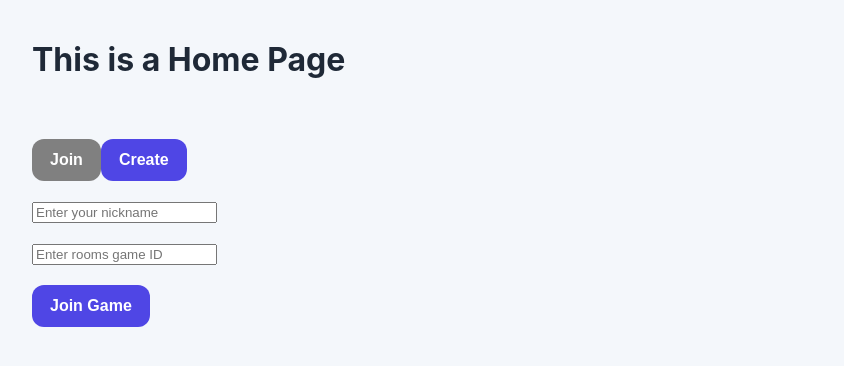
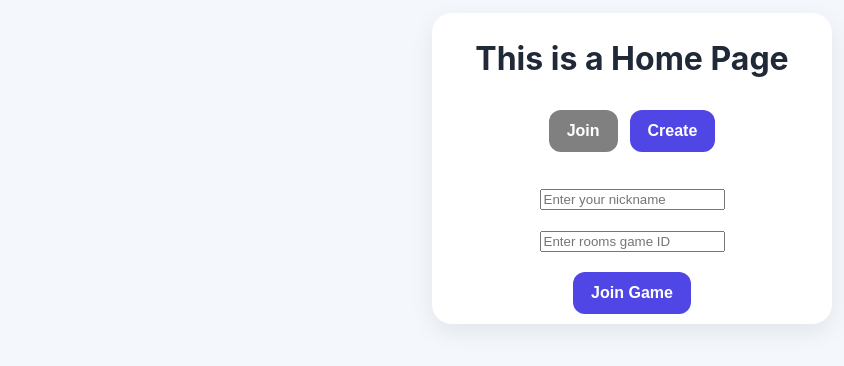
Before and after one commit to miktarn/RememberMeGameReact, a React (Vite) app: page / in a window 1280 px wide. Shown: the top 366 px of the page, without its empty margins (8-852 px from the left). Built offline with nearby package versions, Linux system fonts and the light colour scheme.

Commit message:
Improved styles and username validation

```diff
--- a/src/components/GameScreen.tsx
+++ b/src/components/GameScreen.tsx
@@ -40,7 +40,7 @@ export default function GameScreen(): JSX.Element {
                     const shouldHighlightRed: boolean = shouldBeMarkedActive && player.name === playerName
                     return (
                         <div className={`status`} key={player.name}>
-                            {player.name}: {player.score}
+                            <div className={`username`} >{player.name}</div> : {player.score}
                             {!isGameOver &&
                                 <label className={`status ${shouldHighlightRed ? 'darkred-font-color' : ''}`}>
                                     {shouldBeMarkedActive ? "<- " + seconds : ""}
@@ -79,7 +79,7 @@ function defineBoardSize(layoutSize: number): [number, number] {
     } else if (layoutSize == 40) {
         return [8, 5]
     }
-    return [12, 5]
+    return [10, 6]
 }
 
 function Board({gameState, isMatchingBySuit, checkIfMatching, isGameOver}: BoardProps): JSX.Element {
--- a/src/components/home/CreateNewGameForm.tsx
+++ b/src/components/home/CreateNewGameForm.tsx
@@ -36,7 +36,12 @@ export function CreateNewGameForm(): JSX.Element {
 
     return <form onSubmit={handleSubmit(processSubmitEventData)}>
         <br/>
-        <input {...register("nickname", {required: "Username should not be empty"})} type="text"
+        <input {...register("nickname", {
+            required: "Username should not be empty", maxLength: {
+                value: 14,
+                message: "Nickname must be at most 14 characters long",
+            }
+        })} type="text"
                placeholder="Enter your nickname">
         </input><br/><br/>
         {errors.nickname && <>
@@ -56,7 +61,7 @@ export function CreateNewGameForm(): JSX.Element {
         </label><br/>
         <label>
             <input type="radio" {...register("cardsAmount")} value="60"/>
-            Enormous 12х5
+            Enormous 10х6
         </label><br/><br/>
 
         <input type="number" placeholder="Select Timer"
@@ -71,6 +76,8 @@ export function CreateNewGameForm(): JSX.Element {
         {errors.timer && <>
             <div style={{color: "red"}}>{errors.timer.message}</div>
             <br/></>}
-        <button type="submit">New Game</button>
+        <div className={`centered-container`}>
+            <button type="submit">New Game</button>
+        </div>
     </form>
 }
--- a/src/components/home/HomePage.tsx
+++ b/src/components/home/HomePage.tsx
@@ -6,22 +6,22 @@ export default function HomePage(): JSX.Element {
 
     const [isJoinGameFormActive, setIsJoinGameFormActive] = useState(true)
 
-    return <div>
-        <h1>This is a Home Page</h1><br/>
-        <br/><br/>
+    return <div className={`form centered-container`}>
+        <p><h1>This is a Home Page</h1></p>
 
+        <div className={`centered-container`}>
             {isJoinGameFormActive ?
-            <>
+                    <p className={`mode-row-container`}>
                         <button className={"grey-button"}>Join</button>
                         <button onClick={() => setIsJoinGameFormActive(!isJoinGameFormActive)}>Create</button>
-                <JoinNewGameForm/>
-            </>
+                    </p>
                 :
-            <>
+                    <p className={`mode-row-container`}>
                         <button onClick={() => setIsJoinGameFormActive(!isJoinGameFormActive)}>Join</button>
                         <button className={"grey-button"}>Create</button>
-                <CreateNewGameForm/>
-            </>
+                    </p>
             }
+            {isJoinGameFormActive ? <JoinNewGameForm/> : <CreateNewGameForm/>}
+        </div>
     </div>
 }
--- a/src/components/home/JoinNewGameForm.tsx
+++ b/src/components/home/JoinNewGameForm.tsx
@@ -42,7 +42,12 @@ export function JoinNewGameForm(): JSX.Element {
 
     return <form onSubmit={handleSubmit(onSubmit)}>
         <br/>
-        <input {...register("nickname", {required: "Username should not be empty"})} type="text"
+        <input {...register("nickname", {
+            required: "Username should not be empty", maxLength: {
+                value: 14,
+                message: "Nickname must be at most 14 characters long",
+            }
+        })} type="text"
                placeholder="Enter your nickname"></input><br/><br/>
         {errors.nickname && <>
             <div style={{color: "red"}}>{errors.nickname.message}</div>
@@ -52,6 +57,8 @@ export function JoinNewGameForm(): JSX.Element {
         {errors.gameId && <>
             <div style={{color: "red"}}>{errors.gameId.message}</div>
             <br/></>}
-        <button type="submit">Join Game</button>
+        <div className={`centered-container`}>
+            <button type="submit">Join Game</button>
+        </div>
     </form>
 }
--- a/src/styles.css
+++ b/src/styles.css
@@ -14,7 +14,7 @@
 
 body {
     margin: 0;
-    padding: 40px;
+    padding: 13px;
     font-family:
             Inter,
             system-ui,
@@ -96,9 +96,10 @@ h1, h2, h3, h4, h5, h6 {
 }
 
 .status {
-    font-size: 28px;
+    font-size: 24px;
     font-weight: 700;
     margin-bottom: 16px;
+    width: 450px;
 }
 
 .score {
@@ -152,8 +153,6 @@ button {
     background-repeat: no-repeat;
     border-radius: 10px;
     overflow: hidden;
-
-
     margin-left: -17px;
     margin-right: -17px;
 }
@@ -177,3 +176,25 @@ button {
     align-items: center; /* Vertically aligns label and button text */
     gap: 12px;           /* Puts a clean space between the label and button */
 }
+
+.username {
+    display: inline-block;
+    max-width: 350px;
+    white-space: nowrap;
+    text-overflow: ellipsis;
+}
+
+.form {
+    background: var(--card-bg);
+    padding: 10px;
+    border-radius: 20px;
+    box-shadow: var(--shadow);
+    width: 400px;
+    margin: 0 auto;
+}
+
+.centered-container {
+    display: flex;
+    flex-direction: column;
+    align-items: center;
+}
```
Lines whose indentation alone changed are shown as unchanged.
